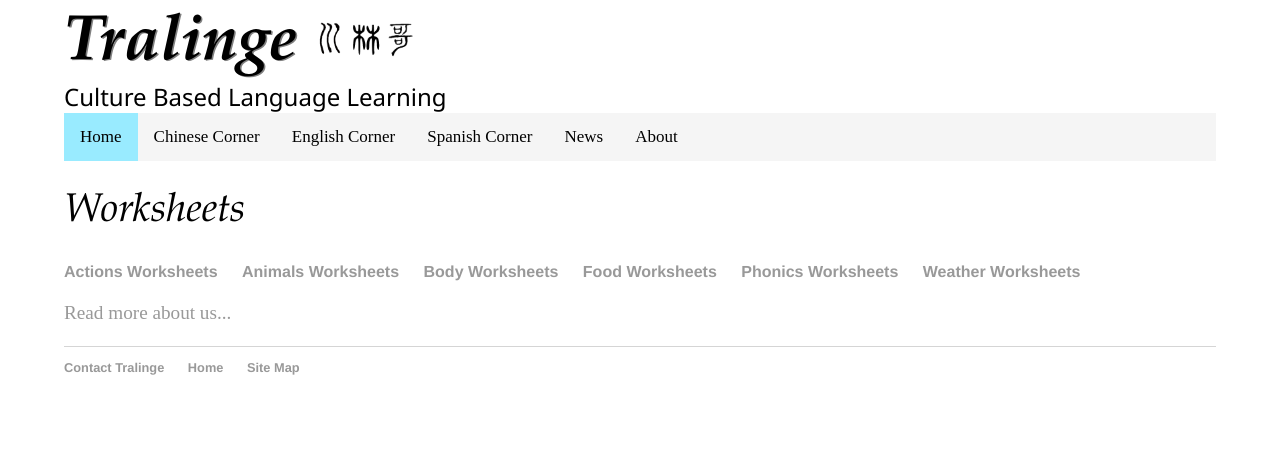
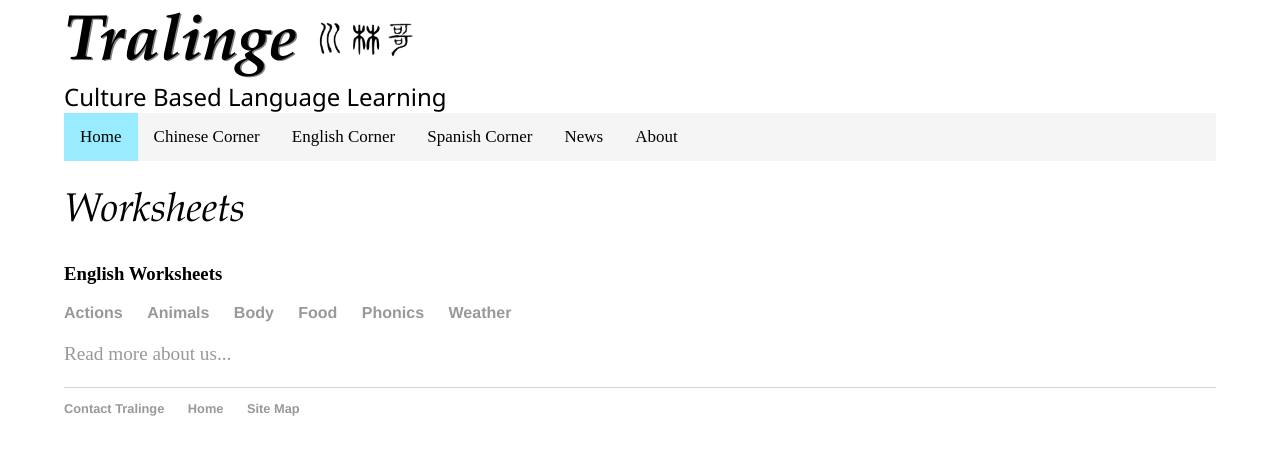
Before and after one commit to Tralinge/tralinge.github.io, a Jekyll site: the page built from english_corner/worksheets.html, in a window 1280 px wide. Shown: the top 455 px of the page. Built offline with Jekyll 4.4.1, drawn with Linux system fonts in a browser that asks for light colours.

Commit message:
Update ec_worksheets_links.html

```diff
--- a/_includes/ec_worksheets_links.html
+++ b/_includes/ec_worksheets_links.html
@@ -1,8 +1,9 @@
+<h3>English Worksheets</h3>
 <ul class="bottomlinkul">
-	<li><a href="https://www.tralinge.com/english_corner/worksheets/actions.html">Actions Worksheets</a></li>
-	<li><a href="https://www.tralinge.com/english_corner/worksheets/animals.html">Animals Worksheets</a></li>
-	<li><a href="https://www.tralinge.com/english_corner/worksheets/body.html">Body Worksheets</a></li>
-	<li><a href="https://www.tralinge.com/english_corner/worksheets/food.html">Food Worksheets</a></li>
-	<li><a href="https://www.tralinge.com/english_corner/worksheets/phonics.html">Phonics Worksheets</a></li>
-	<li><a href="https://www.tralinge.com/english_corner/worksheets/weather.html">Weather Worksheets</a></li>
+	<li><a href="https://www.tralinge.com/english_corner/worksheets/actions.html">Actions</a></li>
+	<li><a href="https://www.tralinge.com/english_corner/worksheets/animals.html">Animals</a></li>
+	<li><a href="https://www.tralinge.com/english_corner/worksheets/body.html">Body</a></li>
+	<li><a href="https://www.tralinge.com/english_corner/worksheets/food.html">Food</a></li>
+	<li><a href="https://www.tralinge.com/english_corner/worksheets/phonics.html">Phonics</a></li>
+	<li><a href="https://www.tralinge.com/english_corner/worksheets/weather.html">Weather</a></li>
 </ul>
```
